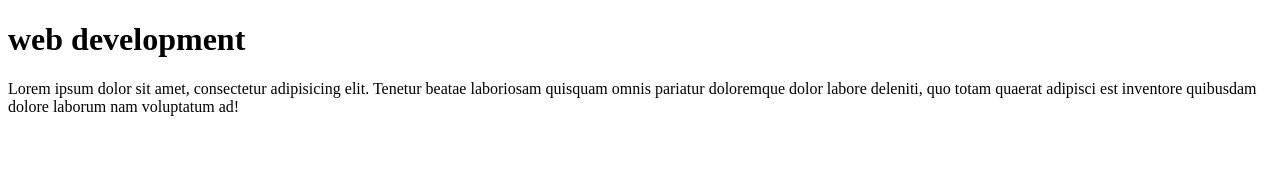
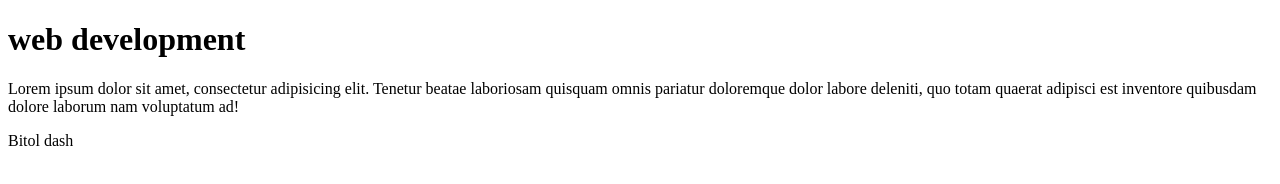
Before and after one commit to BitolDas/first-project, a plain HTML site: page index.html in a window 1280 px wide. Drawn offline with Linux system fonts and the light colour scheme.

Commit message:
Update index.html

```diff
--- a/index.html
+++ b/index.html
@@ -8,6 +8,6 @@
 <body>
     <h1>web development</h1>
     <p>Lorem ipsum dolor sit amet, consectetur adipisicing elit. Tenetur beatae laboriosam quisquam omnis pariatur doloremque dolor labore deleniti, quo totam quaerat adipisci est inventore quibusdam dolore laborum nam voluptatum ad!</p>
-
+    <p>Bitol dash</p>
 </body>
 </html>
```
